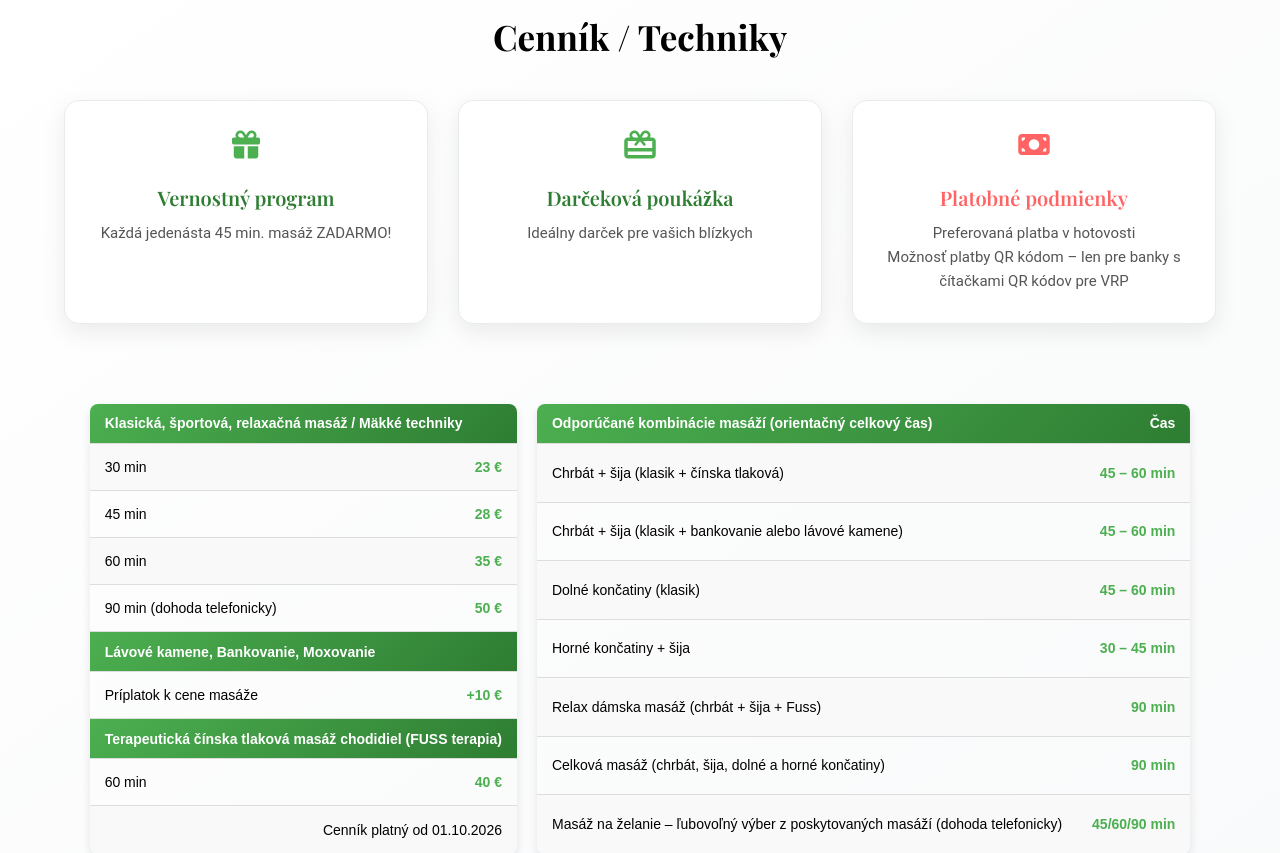
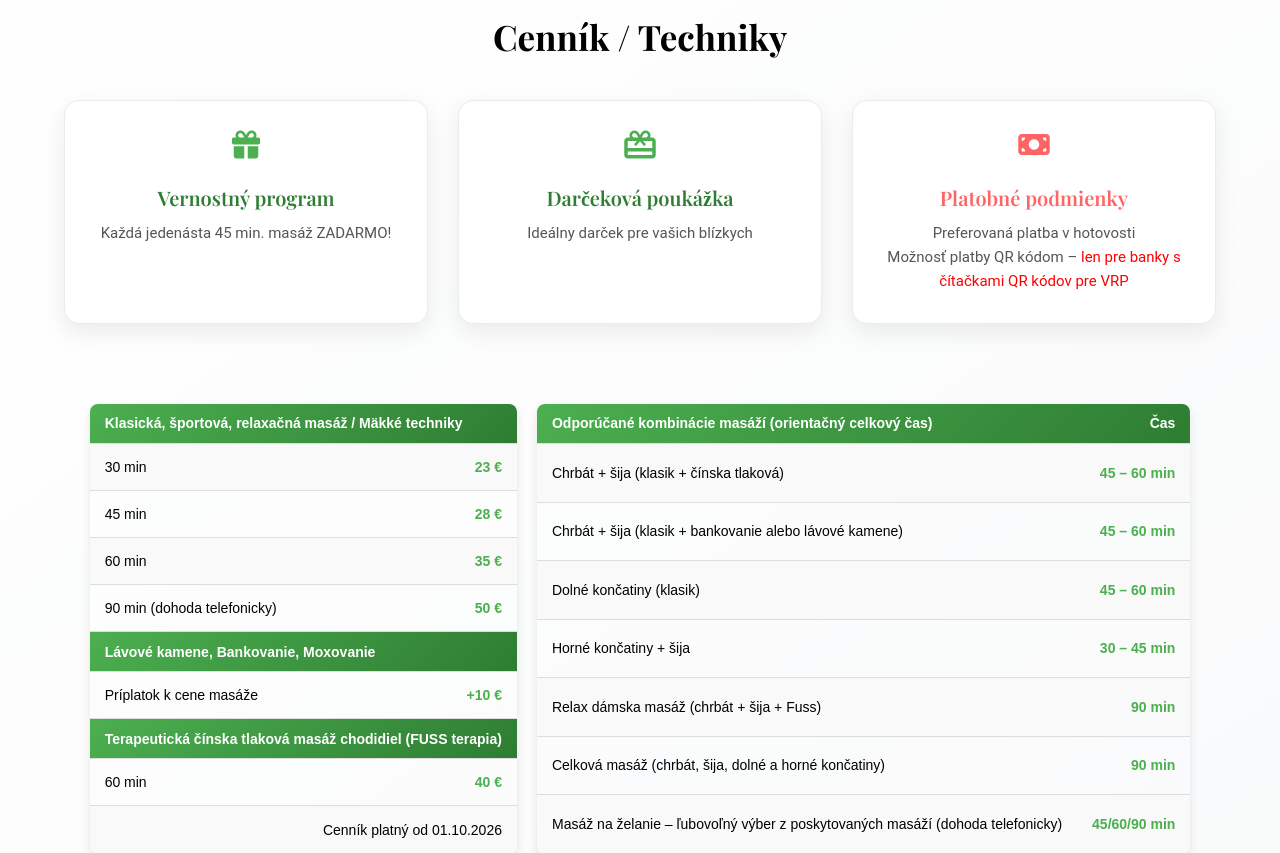
Before and after one commit to Gether1996/Kysela, a Django app: page / in a window 1280 px wide. Shown: the part 1072-1925 px from the top of the page. Run offline with Django 4.2, Linux system fonts and the light colour scheme; data comes from the database, SQL or seed files in the repository; data that the repository does not hold is empty; some web fonts are replaced.

Commit message:
Cervene zvyraznenie podmienky QR platby + dve nove fotky do galerie
Co-Authored-By: Claude Fable 5 <noreply@anthropic.com>

```diff
--- a/viewer/templates/homepage.html
+++ b/viewer/templates/homepage.html
@@ -76,7 +76,7 @@
                         <i class="fa-solid fa-money-bill" style="font-size: 28px; color: #ff6363; margin-bottom: 10px;"></i>
                         <h3>Platobné podmienky</h3>
                         <p>Preferovaná platba v hotovosti</p>
-                        <p>Možnosť platby QR kódom – len pre banky s čítačkami QR kódov pre VRP</p>
+                        <p>Možnosť platby QR kódom – <span style="color: red;">len pre banky s čítačkami QR kódov pre VRP</span></p>
                     </div>
                 </div>
             <div class="technique-container-tables">
--- a/viewer/templates/reservation.html
+++ b/viewer/templates/reservation.html
@@ -110,7 +110,7 @@
             <div class="reservation-info-card payment-card">
                 <i class="fas fa-exclamation-circle"></i>
                 <h3>Preferovaná platba v hotovosti</h3>
-                <p>Možnosť platby QR kódom – len pre banky s čítačkami QR kódov pre VRP</p>
+                <p>Možnosť platby QR kódom – <span style="color: red;">len pre banky s čítačkami QR kódov pre VRP</span></p>
             </div>
 
             <div class="reservation-info-card online-card">
```
Also changed, not shown: static/images/bankovanie1.jpg (added), static/images/bankovanie2.jpg (added), viewer/migrations/0004_add_bankovanie_gallery_photos.py (added).
